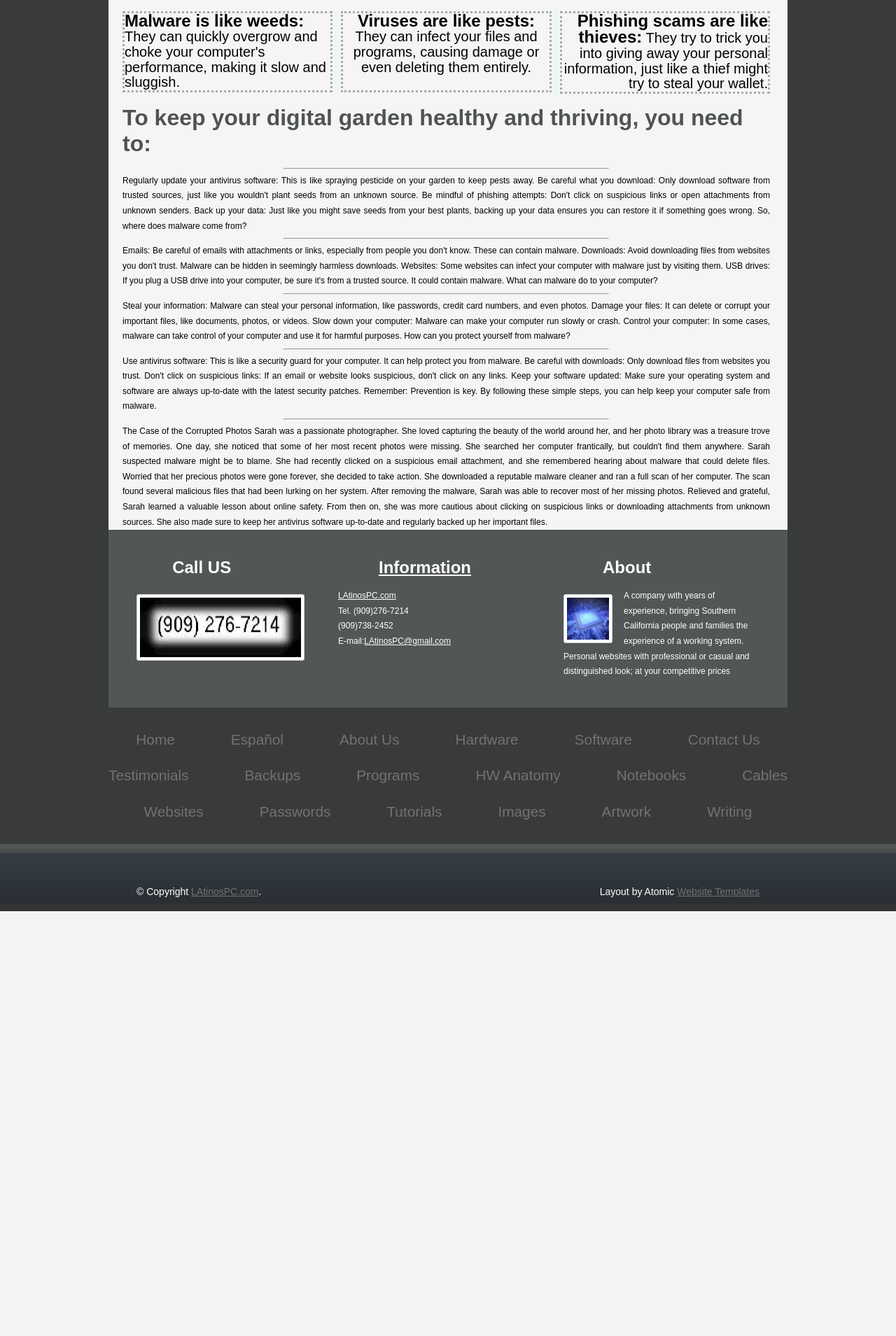
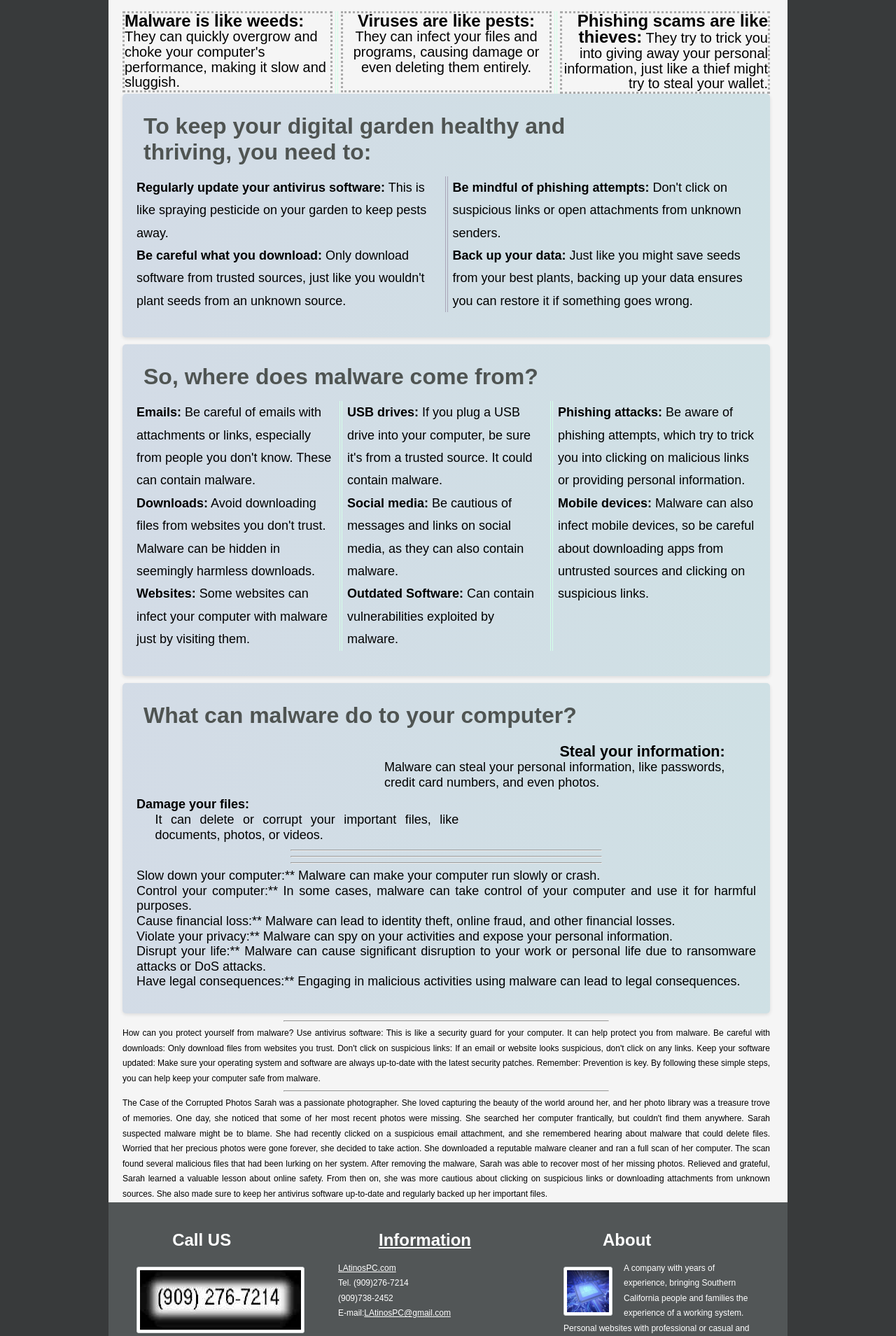
Before and after one commit to Omar27522/Work-on-This-as-a-template-for-the-new-site, a PHP site: page /software/malwarecleaner/index.php in a window 1280 px wide. Shown: the part 936-2845 px from the top of the page at 70% size. Before the commit the page ends 2238 px from the top, so only its background shows below. Run offline with PHP 8.4, Linux system fonts and the light colour scheme.

```diff
--- a/include/_works/_software/malwarecleaner.php
+++ b/include/_works/_software/malwarecleaner.php
@@ -44,6 +44,9 @@
     }
     li{
         font-size: 15pt;
+    }
+    .garden{
+        padding-left:10px;padding-right:250px;
     }
 </style>
     <div class="fullbar">
@@ -168,26 +171,49 @@
 <li tabindex="0" class="selection_2" style="border: 3px dotted #aaa; text-align:left;"><strong style="font-size:larger;">Malware is like weeds:</strong> They can quickly overgrow and choke your computer's performance, making it slow and sluggish.</li>
 <li tabindex="0" class="selection_2" style="border: 3px dotted #aaa; text-align:center;"><strong style="font-size:larger;">Viruses are like pests:</strong> They can infect your files and programs, causing damage or even deleting them entirely.<br /><br /></li>
 <li tabindex="0" class="selection_2" style="border: 3px dotted #aaa; text-align:right;"><strong style="font-size:larger;">Phishing scams are like thieves:</strong> They try to trick you into giving away your personal information, just like a thief might try to steal your wallet.</li>
-</ol><h2 style="padding-left:0px;">To keep your digital garden healthy and thriving, you need to:</h2>
-<hr><!-- (-.-)Zzz...--|c[_]|--☁【ツ】☁--|c[_]|--\(^-^)/--|c[_]|--(╯°□°）╯ ︵ ┻━┻ `ღ´ -->
-Regularly update your antivirus software: This is like spraying pesticide on your garden to keep pests away.
-Be careful what you download: Only download software from trusted sources, just like you wouldn't plant seeds from an unknown source.
-Be mindful of phishing attempts: Don't click on suspicious links or open attachments from unknown senders.
-Back up your data: Just like you might save seeds from your best plants, backing up your data ensures you can restore it if something goes wrong.
-So, where does malware come from?
-<hr><!-- (-.-)Zzz...--|c[_]|--☁【ツ】☁--|c[_]|--\(^-^)/--|c[_]|--(╯°□°）╯ ︵ ┻━┻ `ღ´ -->
-Emails: Be careful of emails with attachments or links, especially from people you don't know. These can contain malware.
-Downloads: Avoid downloading files from websites you don't trust. Malware can be hidden in seemingly harmless downloads.
-Websites: Some websites can infect your computer with malware just by visiting them.
-USB drives: If you plug a USB drive into your computer, be sure it's from a trusted source. It could contain malware.
-What can malware do to your computer?
-<hr><!-- (-.-)Zzz...--|c[_]|--☁【ツ】☁--|c[_]|--\(^-^)/--|c[_]|--(╯°□°）╯ ︵ ┻━┻ `ღ´ -->
-Steal your information: Malware can steal your personal information, like passwords, credit card numbers, and even photos.
-Damage your files: It can delete or corrupt your important files, like documents, photos, or videos.
-Slow down your computer: Malware can make your computer run slowly or crash.
-Control your computer: In some cases, malware can take control of your computer and use it for harmful purposes.
-How can you protect yourself from malware?
-<hr><!-- (-.-)Zzz...--|c[_]|--☁【ツ】☁--|c[_]|--\(^-^)/--|c[_]|--(╯°□°）╯ ︵ ┻━┻ `ღ´ -->
+</ol><!-- (-.-)Zzz...--|c[_]|--☁【ツ】☁--|c[_]|--\(^-^)/--|c[_]|--(╯°□°）╯ ︵ ┻━┻ `ღ´ --><div class="blurb">
+<h2 class="garden">To keep your digital garden healthy and thriving, you need to:</h2>
+<p class="colms2">
+    <span tabindex="0" class="item selection_2"><strong>Regularly update your antivirus software:</strong> This is like spraying pesticide on your garden to keep pests away.</span><br />
+    <span tabindex="0" class="item selection_2"><strong>Be careful what you download:</strong> Only download software from trusted sources, just like you wouldn't plant seeds from an unknown source.</span><br />
+    <span tabindex="0" class="item selection_2"><strong>Be mindful of phishing attempts:</strong> Don't click on suspicious links or open attachments from unknown senders.</span><br />
+    <span tabindex="0" class="item selection_2"><strong>Back up your data:</strong> Just like you might save seeds from your best plants, backing up your data ensures you can restore it if something goes wrong.</span>
+</p></div>
+<!-- (-.-)Zzz...--|c[_]|--☁【ツ】☁--|c[_]|--\(^-^)/--|c[_]|--(╯°□°）╯ ︵ ┻━┻ `ღ´ -->
+<div class="blurb">
+<h2 class="garden">So, where does malware come from?</h2>
+<p class="newspaper2">
+<span tabindex="0" class="item selection_2"><strong>Emails:</strong> Be careful of emails with attachments or links, especially from people you don't know. These can contain malware.</span><br />
+<span tabindex="0" class="item selection_2"><strong>Downloads:</strong> Avoid downloading files from websites you don't trust. Malware can be hidden in seemingly harmless downloads.</span><br />
+<span tabindex="0" class="item selection_2"><strong>Websites:</strong> Some websites can infect your computer with malware just by visiting them.</span><br />
+<span tabindex="0" class="item selection_2"><strong>USB drives:</strong> If you plug a USB drive into your computer, be sure it's from a trusted source. It could contain malware.</span><br />
+<span tabindex="0" class="item selection_2"><strong>Social media:</strong> Be cautious of messages and links on social media, as they can also contain malware.</span><br />
+<span tabindex="0" class="item selection_2"><strong>Outdated Software:</strong> Can contain vulnerabilities exploited by malware.</span><br />
+<span tabindex="0" class="item selection_2"><strong>Phishing attacks:</strong> Be aware of phishing attempts, which try to trick you into clicking on malicious links or providing personal information.</span><br />
+<span tabindex="0" class="item selection_2"><strong>Mobile devices:</strong> Malware can also infect mobile devices, so be careful about downloading apps from untrusted sources and clicking on suspicious links.</span>
+</p></div>
+<!-- (-.-)Zzz...--|c[_]|--☁【ツ】☁--|c[_]|--\(^-^)/--|c[_]|--(╯°□°）╯ ︵ ┻━┻ `ღ´ --><div class="blurb">
+<h2 class="garden">What can malware do to your computer?</h2>
+<dl>
+<ol>
+  <li style="padding-bottom:0;text-align:right;"><strong style="margin-right:5%;font-size:larger;">Steal your information:</strong><br />
+    <dd tabindex="0" class="selection_2" style="margin-top:0;margin-bottom:10px;margin-left:40%;text-align:left;">Malware can steal your personal information, like passwords, credit card numbers, and even photos.</dd></li>
+  <li style="padding-bottom:0;"><strong>Damage your files:</strong><br />
+  <dd tabindex="0" class="selection_2" style="margin-top:0;margin-bottom:10px;margin-right:48%;">It can delete or corrupt your important files, like documents, photos, or videos.</dd></li>
+
+  <!-- (-.-)Zzz...--|c[_]|--☁【ツ】☁--|c[Next step is to transfer the styles here on a style tag deleted a class .zigzag that might work for the desired effect]|--\(^-^)/--|c[_]|--(╯°□°）╯ ︵ ┻━┻ `ღ´ -->
+
+
+  <hr><hr><hr>
+  <li>Slow down your computer:** Malware can make your computer run slowly or crash.</li>
+  <li>Control your computer:** In some cases, malware can take control of your computer and use it for harmful purposes.</li>
+  <li>Cause financial loss:** Malware can lead to identity theft, online fraud, and other financial losses.</li>
+  <li>Violate your privacy:** Malware can spy on your activities and expose your personal information.</li>
+  <li>Disrupt your life:** Malware can cause significant disruption to your work or personal life due to ransomware attacks or DoS attacks.</li>
+  <li>Have legal consequences:** Engaging in malicious activities using malware can lead to legal consequences.</li>
+</ol></dl>
+</div>
+<hr><!-- (-.-)Zzz...--|c[_]|--☁【ツ】☁--|c[_]|--\(^-^)/--|c[_]|--(╯°□°）╯ ︵ ┻━┻ `ღ´ -->How can you protect yourself from malware?
 Use antivirus software: This is like a security guard for your computer. It can help protect you from malware.
 Be careful with downloads: Only download files from websites you trust.
 Don't click on suspicious links: If an email or website looks suspicious, don't click on any links.
```
